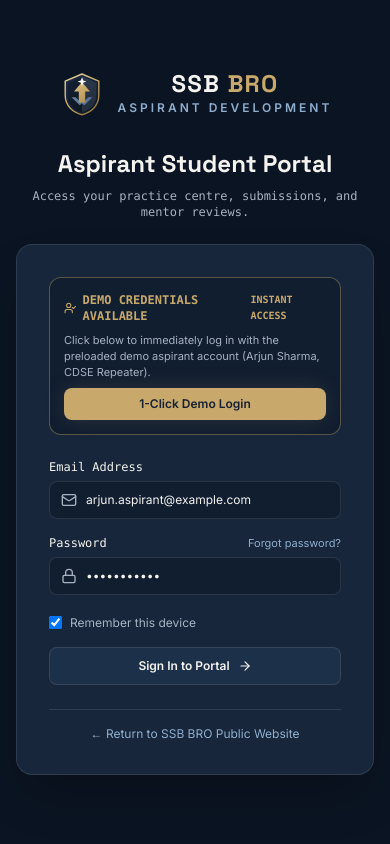
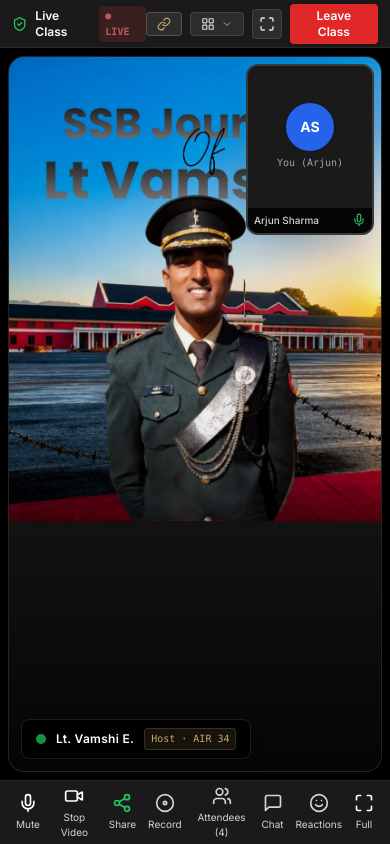
Before and after one commit to shritheking/ssb_bro, a React (Vite) app: page /student/live-meeting in a window 390 px wide. Before the commit this address led to /student/login. Built offline with nearby package versions, Linux system fonts and the light colour scheme; a web font is replaced by a local one.

Commit message:
Deploy: SSB BRO complete responsive platform with Live Class & IMA Chetwode parade visual

```diff
--- a/src/App.tsx
+++ b/src/App.tsx
@@ -104,21 +104,14 @@ export default function App() {
       </Route>
 
       {/* ── FULL-PAGE DEDICATED LIVE CLASS & MEETING ROOM (MOBILE & DESKTOP) ── */}
+      {/* Accessible directly via shared link or class code without barrier */}
       <Route
         path="/student/live-meeting"
-        element={
-          <StudentRoute>
-            <ZoomMeetingPage />
-          </StudentRoute>
-        }
+        element={<ZoomMeetingPage />}
       />
       <Route
         path="/student/zoom-meeting"
-        element={
-          <StudentRoute>
-            <ZoomMeetingPage />
-          </StudentRoute>
-        }
+        element={<ZoomMeetingPage />}
       />
 
       {/* ── ADMIN AUTH ── */}
```
